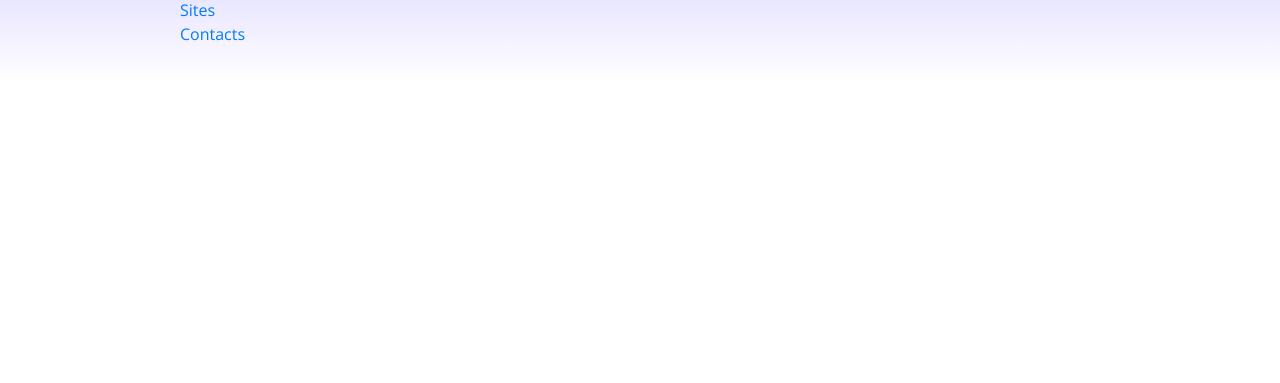
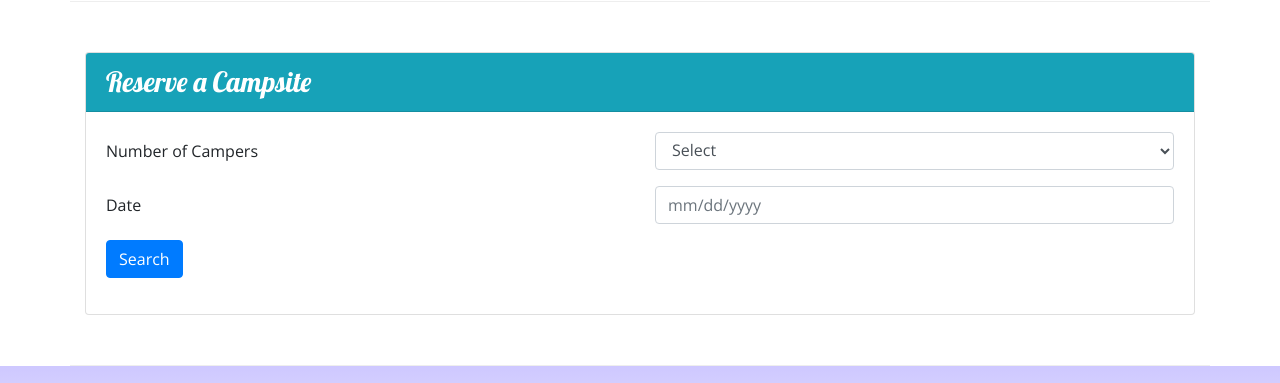
Before and after one commit to afrochef22/my-campsite, a website: page index.html in a window 1280 px wide. Shown: the part 1151-1534 px from the top of the page. Before the commit the page ends 1233 px from the top, so only its background shows below. Drawn offline with nearby package versions, Linux system fonts and the light colour scheme.

Commit message:
Week 2 Assignment add form, button, and img to index.html

```diff
--- a/index.html
+++ b/index.html
@@ -26,6 +26,10 @@
                     <h1>NuCamp</h1>
                     <h2>a better way to camp</h2>
                 </div>
+                <div class="col-md-4 col-xl-2 mt-4">
+                    <a class="btn btn-info btn-lg" href="#reserveForm" role="button">Reserve Campsite</a>
+                </div>
+
             </div>
         </div>
     </header>
@@ -57,7 +61,7 @@
                     <img class="d-flex mr-3 img-thumbnail"  src="img/breadcrumb-trail-thumb.jpg" alt="Breadcrumb Trail thumbnail">
                     <div class="media-body align-self-center">
                         <h3>Our Campsites</h3>
-                        <p>Explore our growing database of curated campsite and leave your own reviews!</p>
+                        <p class="d-none d-sm-block">Explore our growing database of curated campsite and leave your own reviews!</p>
                     </div>
                 </div>
             </div>
@@ -68,8 +72,14 @@
                 <h2>Featured Campsites</h2>
             </div>
             <div class="col">
-                <h3>React Lake</h3>
-                <p class="d-none d-sm-block">Nestled in the foothills of the Chrome Mountains, this campground on the shores of the pristine React Lake is a favorite for fly fishers.</p>
+                <div class="media">
+                    <div class="media-body align-self-center">
+                        <h3>React Lake</h3>
+                        <p class="d-none d-sm-block">Nestled in the foothills of the Chrome Mountains, this campground on the shores of the pristine React Lake is a favorite for fly fishers.</p>
+                    </div>
+                    <img class="d-flex ml-3 img-thumbnail " src="img/react-lake-thumb.jpg" alt="React Lake thumbnail">
+                </div>
+
             </div>
         </div>
 
@@ -87,7 +97,45 @@
                 </div>
             </div>
         </div>
+
+        <div class="row row-content">
+            <div class="col-sm mx-auto">
+                <div class="card">
+                    <h3 class="card-header bg-info text-white">Reserve a Campsite</h3>
+                    <div class=card-body>
+                        <form action="" id="reserveForm">
+                            <div class="row form-group">
+                                <label class="col-sm-6 col-form-label" for="">Number of Campers</label>
+                                <div class="col">
+                                    <select class="form-control" name="numCampers" id="numCampers">
+                                        <option value="">Select</option>
+                                        <option value="1">1</option>
+                                        <option value="2">2</option>
+                                        <option value="3">3</option>
+                                        <option value="4">4</option>
+                                        <option value="5">5</option>
+                                        <option value="6">6</option>
+                                    </select>
+                                </div>
+                            </div>
+                            <div class="row form-group">
+                                <label class="col-sm-6 col-form-label" for="date">Date</label>
+                                <div class="col">
+                                    <input type="id" class="form-control" name="date" placeholder="mm/dd/yyyy">
+                                </div>
+                            </div>
+                            <div class="row form-group">
+                                <div class="col">
+                                    <button type="submit" class="btn btn-primary">Search</button>
+                                </div>
+                            </div>
+                        </form>
+                    </div>
+                </div>
+            </div>
+        </div>
     </div>
+
 
     <footer class="site-footer">
         <div class="container">
```
Also changed, not shown: aboutus.html (+2 -2 lines), 1 other file.
